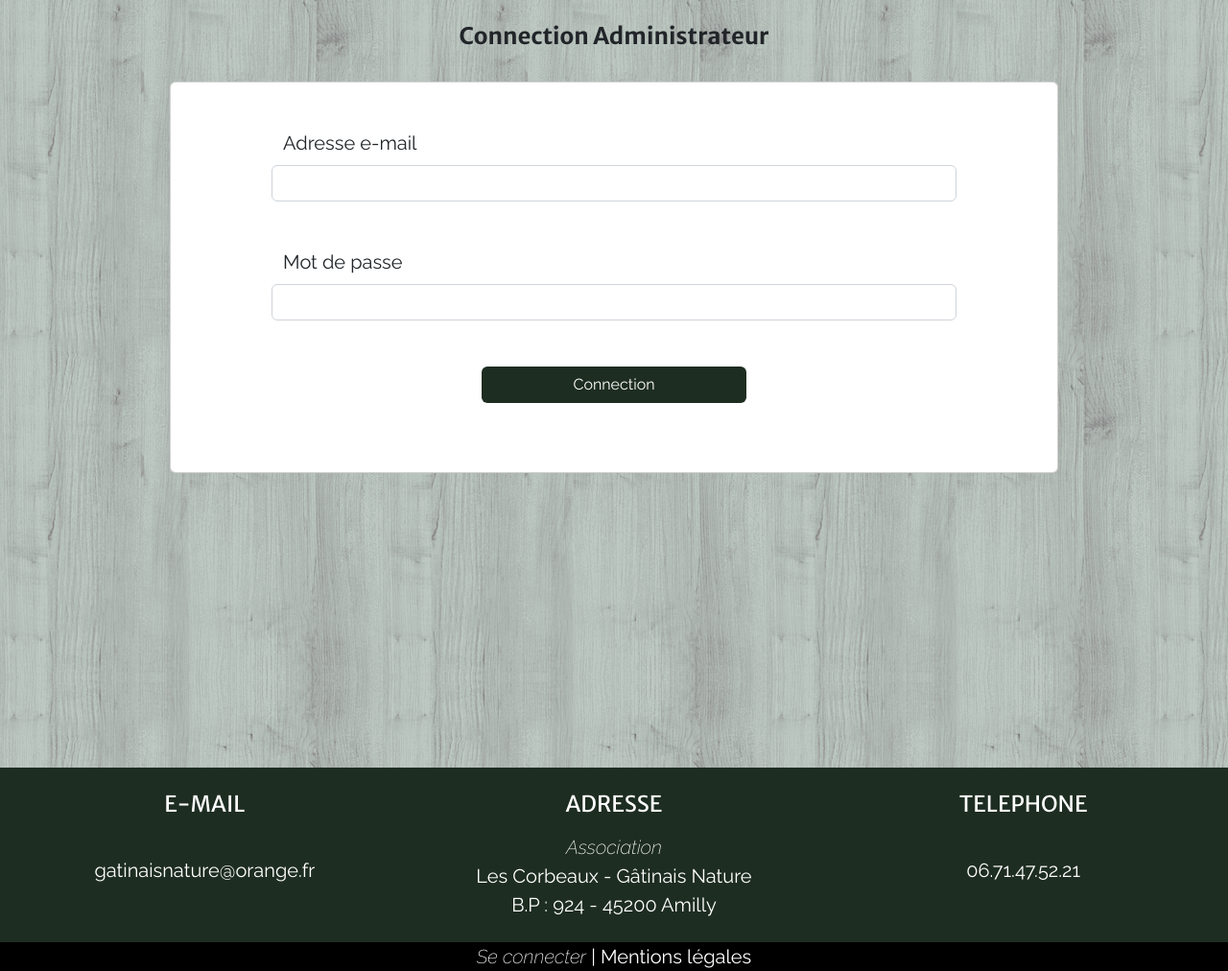
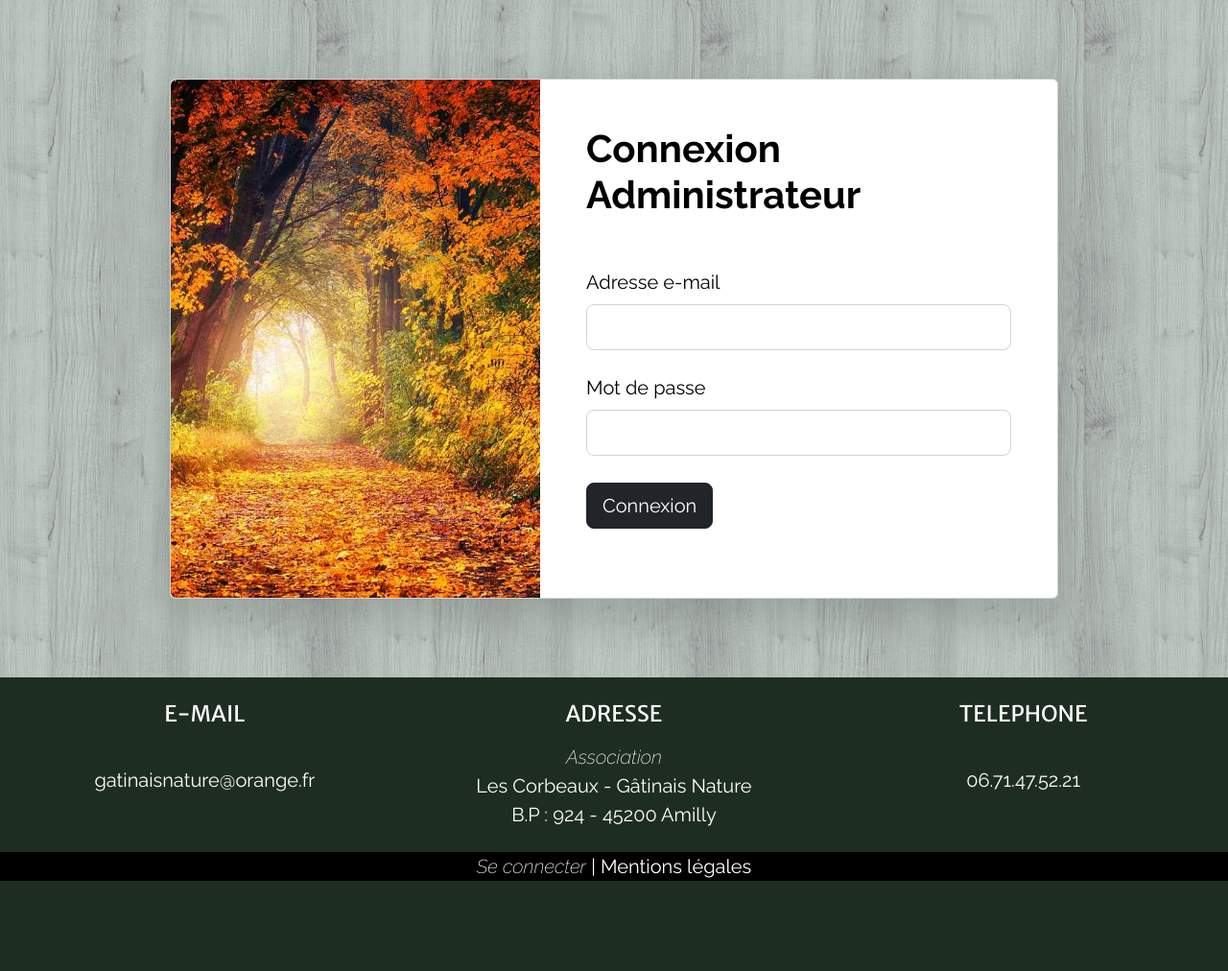
Before and after one commit to WildCodeSchool/2022-09-php-orleans-project-gatinaisnature, a PHP site: template src/View/Admin/login.html.twig in a window 1280 px wide. Shown: the part 94-1106 px from the top of the page at 96% size. After the commit the page ends 1012 px from the top, so only its background shows below. Run offline with PHP 8.4, Linux system fonts and the light colour scheme; the template is opened without the code that fills it, so the values that code supplies are empty; some libraries are stand-ins or nearby versions.

Commit message:
change design of connection page

```diff
--- a/src/View/Admin/login.html.twig
+++ b/src/View/Admin/login.html.twig
@@ -2,17 +2,27 @@
 
 {% block title %}
 	{{parent()}}
-	| Connection
+	| Connection
+{% endblock %}
+
+{% block stylesheet %}
+	<link rel="stylesheet" href="/assets/css/login.css">
 {% endblock %}
 
 {% block content %}
-	<div class="container vh-100">
-		<div class="row">
-			<div class="col-10 m-auto">
-				<h1 class="text-center p-4">Connection Administrateur</h1>
-				<div class="card p-5">
+	<section class="section-admin">
+		<div class="container h-100">
+			<div class="row d-flex justify-content-center align-items-center h-100">
+				<div class="col col-xl-10">
+					<div class="card shadow-lg">
+						<div class="row g-0">
+							<div class="col-md-6 col-lg-5 d-block custom-block">
+								<img src="/assets/images/imgPlaceHolderCircuit.jpg" class="h-100 w-100" alt="image de forêt">
+							</div>
+							<div class="col-md-6 col-lg-7 d-flex align-items-center">
+								<div class="card-body p-4 p-lg-5 text-black">
+
 									<form action="" method="post">
-
 										{% if errors %}
 											<ul>
 												{% for error in errors %}
@@ -20,24 +30,32 @@
 												{% endfor %}
 											</ul>
 										{% endif %}
-						<div class="col-10 mb-4 pb-4 m-auto">
-							<div class="row d-flex justify-content-around">
+										<div class="d-flex align-items-center mb-5 pb-1">
+											<span class="h1 fw-bold mb-0">Connexion
+												<br>Administrateur</span>
+										</div>
+
+										<div class="mb-4">
 											<label class="form-label" for="email">Adresse e-mail</label>
-								<input class="form-control" type="email" id="email" name="email">
+											<input type="email" id="email" name="email" class="form-control form-control-lg"/>
 										</div>
+
+										<div class="mb-4">
+											<label class="form-label" for="password">Mot de passe</label>
+											<input type="password" id="password" name="password" class="form-control form-control-lg"/>
 										</div>
-						<div class="col-10 mb-4 pb-4 m-auto">
-							<div class="row d-flex justify-content-around">
-								<label class="form-label" for="password">Mot de passe</label>
-								<input class="form-control" type="password" id="password" name="password">
+
+										<div class="pt-1 mb-4">
+											<button class="btn btn-dark btn-lg btn-block" type="submit">Connexion</button>
 										</div>
-						</div>
-						<div class="col-10  pb-4 col-sm-4 m-auto text-center">
-							<button class="btn bg-primary w-100 text-white">Connection</button>
-						</div>
+
 									</form>
 								</div>
 							</div>
 						</div>
 					</div>
+				</div>
+			</div>
+		</div>
+	</section>
 {% endblock %}
--- a/src/View/Contact/form.html.twig
+++ b/src/View/Contact/form.html.twig
@@ -54,12 +54,12 @@
 
 										<div class="mb-4">
 											<label for="firstname" class="form-label">Prénom:</label>
-											<input type="text" class="form-control form-control-lg" name="firstname" id="firstname" placeholder="Heske" value="{{contact.firstname ?? '' }}" required>
+											<input type="text" class="form-control form-control-lg" name="firstname" id="firstname" placeholder="Vain" value="{{contact.firstname ?? '' }}" required>
 										</div>
 
 										<div class="mb-4">
 											<label class="form-label" for="email">Adresse e-mail:</label>
-											<input type="email" class="form-control form-control-lg" name="email" id="email" placeholder="cecile.heske@gatinais.fr" value="{{contact.email ?? ''}}" required>
+											<input type="email" class="form-control form-control-lg" name="email" id="email" placeholder="cecile.vain@gatinais.fr" value="{{contact.email ?? ''}}" required>
 										</div>
 
 										<div class="mb-4">
```
Also changed, not shown: public/assets/css/login.css (added). Lines whose indentation alone changed are shown as unchanged.
